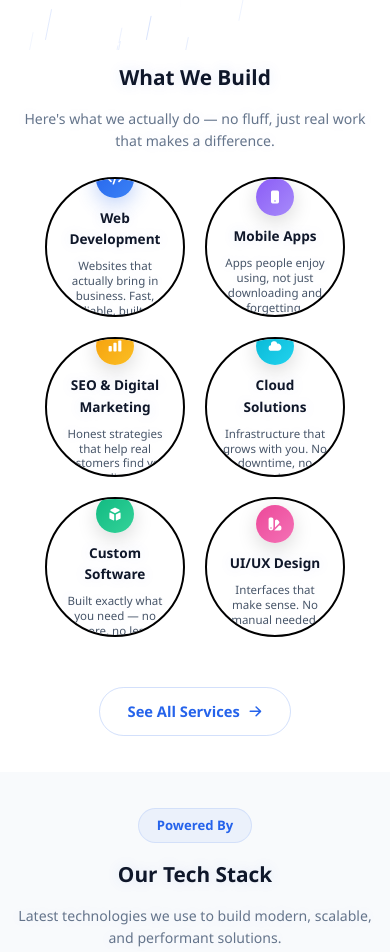
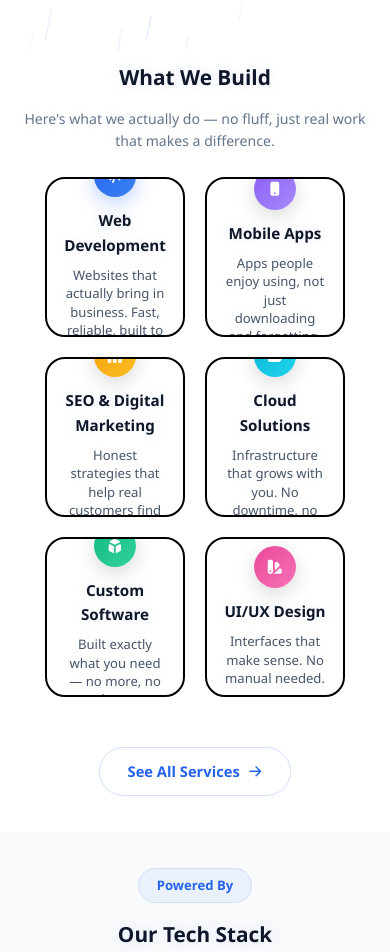
Before and after one commit to v72727835-bit/NEXORATECH, a React (Vite) app in the folder client/: page / in a window 390 px wide. Shown: the part 794-1746 px from the top of the page. Built offline with nearby package versions, Linux system fonts and the light colour scheme.

Commit message:
Fix mobile: change service circles to rounded rectangles to prevent content cutoff

```diff
--- a/client/src/index.css
+++ b/client/src/index.css
@@ -187,22 +187,28 @@ button { cursor: pointer; border: none; font-family: inherit; }
     width: 180px !important; height: 180px !important; padding: 24px !important;
   }
   [style*="width: 240px"][style*="height: 240px"] {
-    width: 220px !important; height: 220px !important; padding: 28px !important;
+    width: 260px !important; height: auto !important; min-height: 160px !important;
+    border-radius: 20px !important; padding: 28px !important;
   }
   [style*="width: 240px"][style*="height: 240px"] [style*="font-size: 1rem"][style*="font-weight: 700"] {
-    font-size: 0.85rem !important;
+    font-size: 0.95rem !important;
   }
   [style*="width: 240px"][style*="height: 240px"] [style*="font-size: 0.82rem"] {
-    font-size: 0.72rem !important;
-    line-height: 1.3 !important;
+    font-size: 0.82rem !important;
+    line-height: 1.4 !important;
   }
   [style*="width: 240px"][style*="height: 240px"] [style*="width: 50px"][style*="height: 50px"] {
-    width: 38px !important; height: 38px !important;
-    font-size: 1rem !important;
-    margin-bottom: 10px !important;
+    width: 42px !important; height: 42px !important;
+    font-size: 1.1rem !important;
+    margin-bottom: 12px !important;
+  }
+  [style*="width: 240px"][style*="height: 240px"] [class*="card-shine"],
+  [style*="width: 240px"][style*="height: 240px"] [class*="card-shine"] {
+    border-radius: 20px !important;
   }
   [style*="width: 260px"][style*="height: 260px"] {
-    width: 210px !important; height: 210px !important; padding: 26px !important;
+    width: 260px !important; height: auto !important; min-height: 170px !important;
+    border-radius: 20px !important; padding: 28px !important;
   }
   [style*="width: 120px"][style*="height: 120px"] {
     width: 80px !important; height: 80px !important;
```
